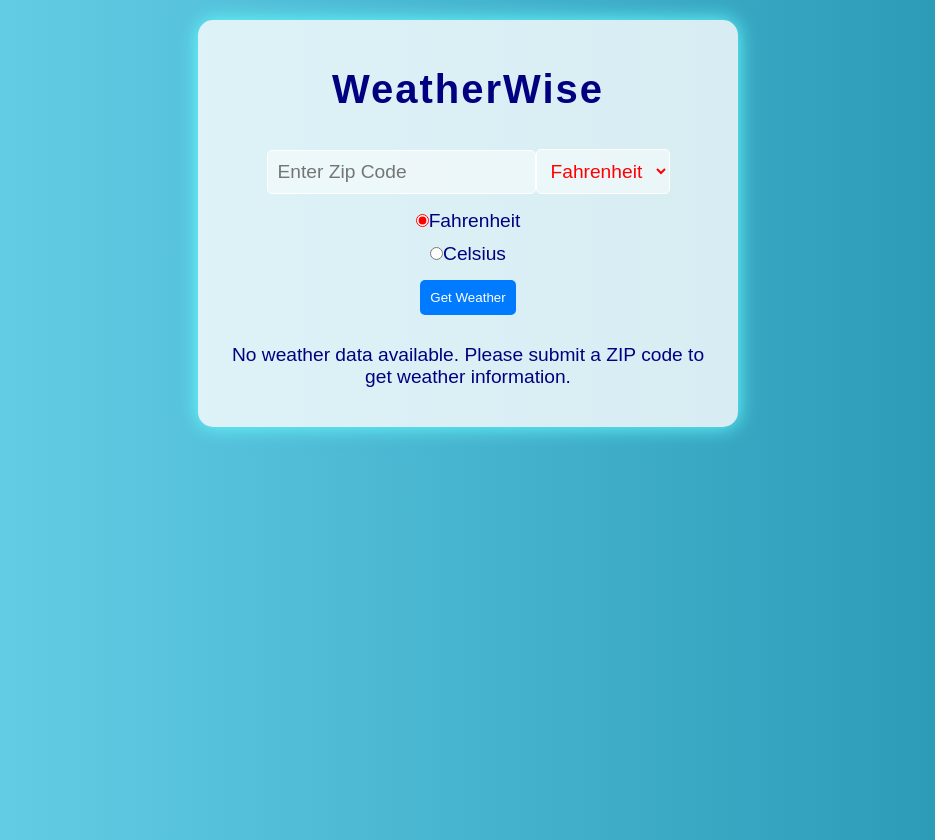
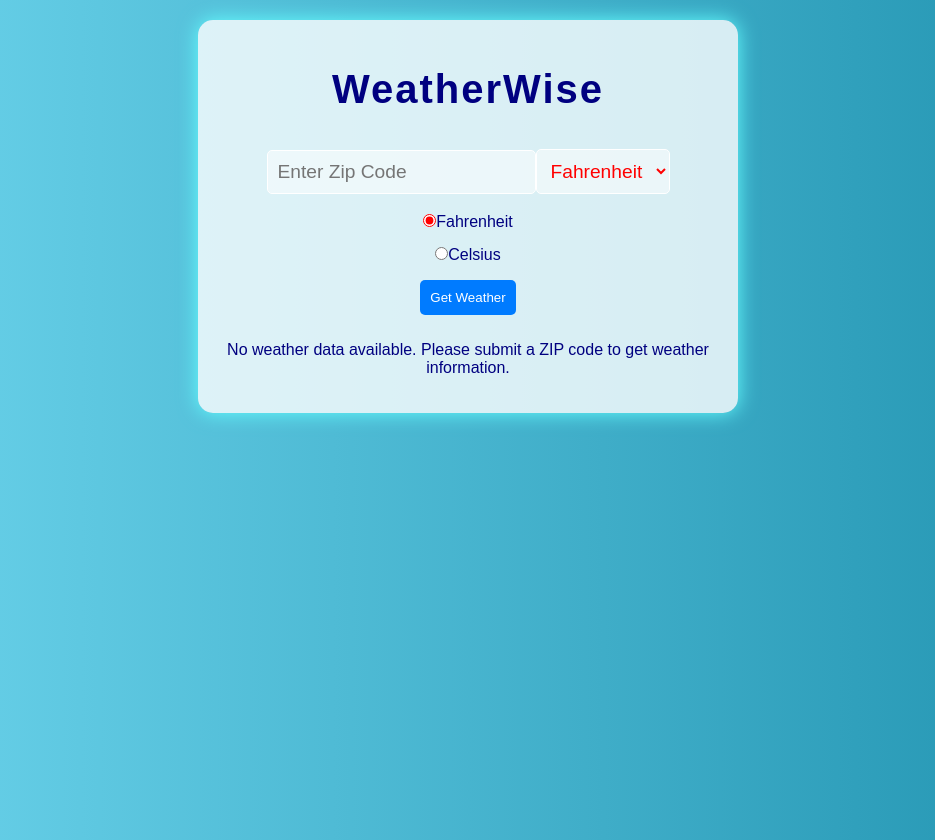
Before and after one commit to alexa-whitney/ACS3330-Weather-API, a React (Create React App) app: page / in a window 1280 px wide. Shown: the whole page, without its empty margins (172-1107 px from the left). Built offline with nearby package versions, Linux system fonts and the light colour scheme.

Commit message:
Updated README

```diff
--- a/src/App.css
+++ b/src/App.css
@@ -40,8 +40,8 @@ button:hover {
 }
 
 .weather-data-card {
-  margin-top: 20px;
-  padding: 15px;
+  margin-top: 10px;
+  padding: 5px;
   background-color: rgba(255, 255, 255, 0.8); /* Semi-transparent white */
   border-radius: 10px;
   box-shadow: 0 0 20px rgba(255, 0, 0, 2.8);
@@ -59,7 +59,7 @@ h1 {
 
 label,
 p {
-  font-size: 1.2rem;
+  font-size: 1rem;
 }
 
 input[type="text"],
```
Also changed, not shown: 1 other file (tests, documents, lock files or other folders).
